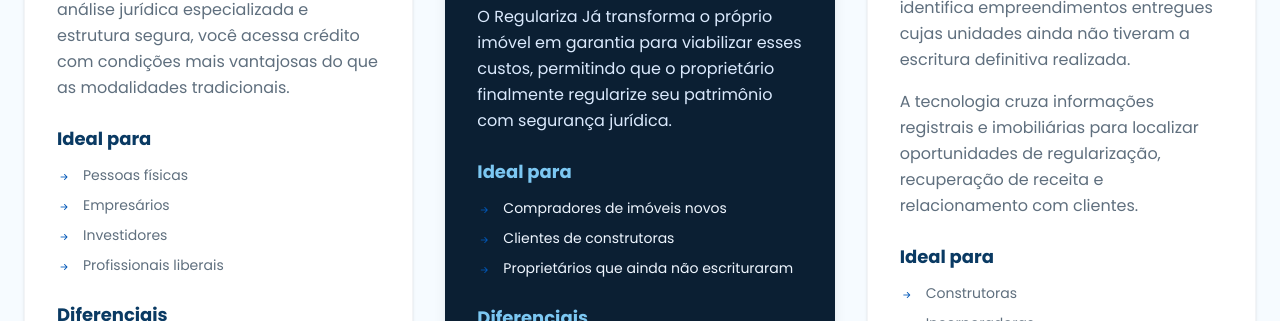
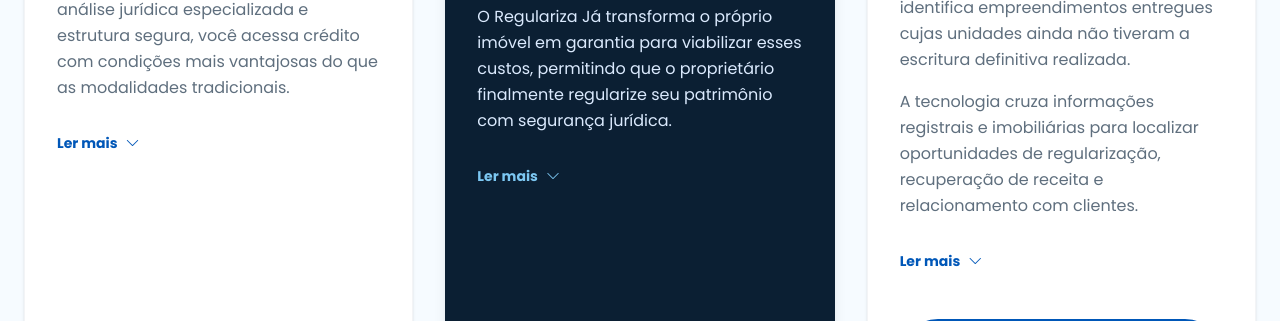
Before and after one commit to joabedev123-alt/notarycred-landing-page, a React (Vite) app: page / in a window 1280 px wide. Shown: the part 2360-2681 px from the top of the page. Built offline with nearby package versions, Linux system fonts and the light colour scheme.

Commit message:
Feat: add 'Ler mais' toggle animation to solution cards

```diff
--- a/src/App.tsx
+++ b/src/App.tsx
@@ -9,6 +9,9 @@
 function App() {
   const [isMobileMenuOpen, setIsMobileMenuOpen] = useState(false);
   const [isScrolled, setIsScrolled] = useState(false);
+  const [showMore1, setShowMore1] = useState(false);
+  const [showMore2, setShowMore2] = useState(false);
+  const [showMore3, setShowMore3] = useState(false);
   const WHATSAPP_LINK = "https://wa.me/5500000000000";
 
   useEffect(() => {
@@ -165,6 +168,8 @@
                 <p className="text-nc-primary-blue font-semibold mb-4">Empréstimo com garantia do imóvel</p>
                 <p className="text-nc-text-gray mb-6 leading-relaxed">Transforme o patrimônio do seu imóvel em capital para investir, reorganizar sua vida financeira, quitar dívidas ou desenvolver novos projetos. Com análise jurídica especializada e estrutura segura, você acessa crédito com condições mais vantajosas do que as modalidades tradicionais.</p>
 
+
+                <div className={`overflow-hidden transition-all duration-500 ${showMore1 ? 'max-h-[1000px] opacity-100 mt-6' : 'max-h-0 opacity-0'}`}>
                   <h4 className="text-lg font-bold text-nc-navy-blue mb-3">Ideal para</h4>
                   <ul className="space-y-2 mb-6">
                     <li className="flex gap-3 text-nc-text-gray text-sm"><i className="bi bi-arrow-right-short text-nc-primary-blue mt-0.5"></i> Pessoas físicas</li>
@@ -183,6 +188,11 @@
                     <li className="flex gap-3 text-nc-text-gray text-sm"><i className="bi bi-check-circle-fill text-nc-navy-blue mt-0.5"></i> Atendimento personalizado durante toda a operação</li>
                   </ul>
                 </div>
+
+                <button onClick={() => setShowMore1(!showMore1)} className="text-nc-primary-blue font-bold text-sm flex items-center gap-2 mt-2 mb-6 hover:text-nc-navy-blue transition-colors outline-none">
+                  {showMore1 ? 'Ler menos' : 'Ler mais'} <i className={`bi ${showMore1 ? 'bi-chevron-up' : 'bi-chevron-down'}`}></i>
+                </button>
+              </div>
               <a href={WHATSAPP_LINK} className="w-full block text-center bg-white border-2 border-nc-primary-blue text-nc-navy-blue hover:bg-nc-navy-dark hover:text-white px-6 py-3 rounded-full font-bold transition-colors">
                 Quero crédito com meu imóvel
               </a>
@@ -200,6 +210,8 @@
                 <p className="text-blue-100 mb-4 leading-relaxed">Muitas famílias deixam de realizar a escritura definitiva porque não conseguem pagar os custos de ITBI, escritura e registro.</p>
                 <p className="text-blue-100 mb-6 leading-relaxed">O Regulariza Já transforma o próprio imóvel em garantia para viabilizar esses custos, permitindo que o proprietário finalmente regularize seu patrimônio com segurança jurídica.</p>
 
+
+                <div className={`overflow-hidden transition-all duration-500 ${showMore2 ? 'max-h-[1000px] opacity-100 mt-6' : 'max-h-0 opacity-0'}`}>
                   <h4 className="text-lg font-bold mb-3 text-nc-light-blue">Ideal para</h4>
                   <ul className="space-y-2 mb-6">
                     <li className="flex gap-3 text-blue-50 text-sm"><i className="bi bi-arrow-right-short text-nc-primary-blue mt-0.5"></i> Compradores de imóveis novos</li>
@@ -217,6 +229,11 @@
                     <li className="flex gap-3 text-blue-50 text-sm"><i className="bi bi-check-circle-fill text-nc-primary-blue mt-0.5"></i> Solução integrada entre cliente, cartório e incorporadora/construtora</li>
                   </ul>
                 </div>
+
+                <button onClick={() => setShowMore2(!showMore2)} className="text-nc-light-blue font-bold text-sm flex items-center gap-2 mt-2 mb-6 hover:text-white transition-colors outline-none relative z-10">
+                  {showMore2 ? 'Ler menos' : 'Ler mais'} <i className={`bi ${showMore2 ? 'bi-chevron-up' : 'bi-chevron-down'}`}></i>
+                </button>
+              </div>
               <a href={WHATSAPP_LINK} className="w-full block text-center bg-white border-2 border-nc-primary-blue text-nc-navy-blue hover:bg-nc-navy-dark hover:text-white px-6 py-3 rounded-full font-bold transition-colors relative z-10">
                 Quero regularizar agora
               </a>
@@ -233,6 +250,8 @@
                 <p className="text-nc-text-gray mb-4 leading-relaxed">Uma plataforma desenvolvida para construtoras, incorporadoras e parceiros do mercado imobiliário que identifica empreendimentos entregues cujas unidades ainda não tiveram a escritura definitiva realizada.</p>
                 <p className="text-nc-text-gray mb-6 leading-relaxed">A tecnologia cruza informações registrais e imobiliárias para localizar oportunidades de regularização, recuperação de receita e relacionamento com clientes.</p>
 
+
+                <div className={`overflow-hidden transition-all duration-500 ${showMore3 ? 'max-h-[1000px] opacity-100 mt-6' : 'max-h-0 opacity-0'}`}>
                   <h4 className="text-lg font-bold text-nc-navy-blue mb-3">Ideal para</h4>
                   <ul className="space-y-2 mb-6">
                     <li className="flex gap-3 text-nc-text-gray text-sm"><i className="bi bi-arrow-right-short text-nc-primary-blue mt-0.5"></i> Construtoras</li>
@@ -251,6 +270,11 @@
                     <li className="flex gap-3 text-nc-text-gray text-sm"><i className="bi bi-check-circle-fill text-nc-navy-blue mt-0.5"></i> Geração de novos negócios</li>
                     <li className="flex gap-3 text-nc-text-gray text-sm"><i className="bi bi-check-circle-fill text-nc-navy-blue mt-0.5"></i> Dashboard com indicadores e inteligência operacional</li>
                   </ul>
+                </div>
+
+                <button onClick={() => setShowMore3(!showMore3)} className="text-nc-primary-blue font-bold text-sm flex items-center gap-2 mt-2 mb-6 hover:text-nc-navy-blue transition-colors outline-none">
+                  {showMore3 ? 'Ler menos' : 'Ler mais'} <i className={`bi ${showMore3 ? 'bi-chevron-up' : 'bi-chevron-down'}`}></i>
+                </button>
               </div>
               <a href={WHATSAPP_LINK} className="w-full block text-center bg-white border-2 border-nc-primary-blue text-nc-navy-blue hover:bg-nc-navy-dark hover:text-white px-6 py-3 rounded-full font-bold transition-colors">
                 Conhecer solução para empresas
```
Lines whose indentation alone changed are shown as unchanged.
